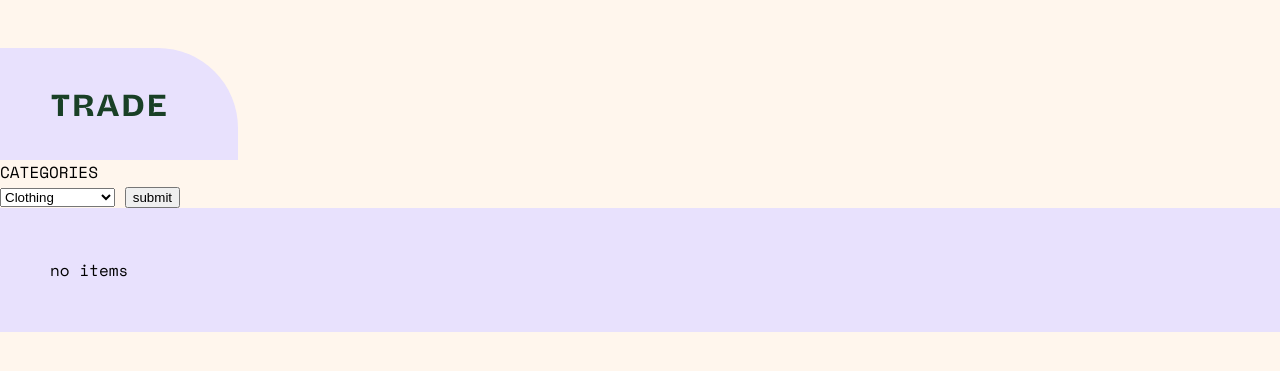
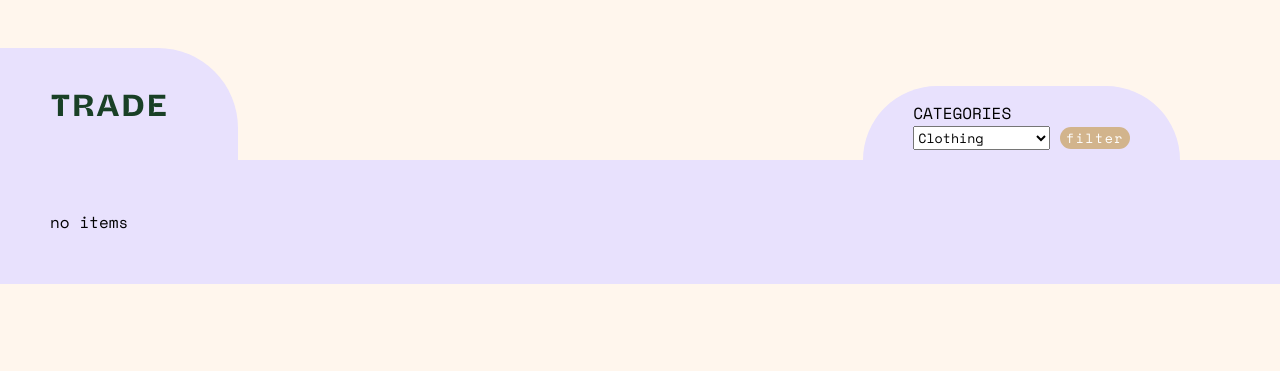
Before and after one commit to aysung8191/This-for-That, a Django app: page /items in a window 1280 px wide. Shown: the part 142-513 px from the top of the page. Run offline with Django 4.2, Linux system fonts and the light colour scheme; data that the repository does not hold is empty.

Commit message:
adds styling

```diff
--- a/main_app/static/css/style.css
+++ b/main_app/static/css/style.css
@@ -68,6 +68,10 @@ footer {
     display: flex;
 }
 
+.spc-btwn {
+    justify-content: space-between;
+}
+
 .center {
     text-align: center;
 }
@@ -100,6 +104,24 @@ footer {
     padding: 25px;
 }
 
+.category-container {
+    display: flex;
+    flex-direction: column;
+    justify-content: end;
+}
+
+.category-container>div {
+    background-color: var(--lavender);
+    padding: 15px 50px 10px 50px;
+    border-top-left-radius: 80px 80px;
+    border-top-right-radius: 80px 80px;
+    margin-right:100px;
+}
+
+.category-container select, .category-container option, .category-container input {
+    font-family: inherit;
+}
+
 .btn-container {
     width: fit-content;
 }
@@ -114,7 +136,20 @@ footer {
     letter-spacing: 5px;
 }
 
+.btn-sm {
+    font-family: 'space-mono';
+    color: white;
+    border-radius: 30px;
+    border: none;
+    cursor: pointer;
+    letter-spacing: 1.5px;
+}
+
 .btn:hover {
+    opacity: .75;
+}
+
+.btn-sm:hover {
     opacity: .75;
 }
 
@@ -200,6 +235,15 @@ footer {
     background-color: var(--lavender);
 }
 
+.home-pg h1 {
+    font-size: 85px;
+    margin:0;
+}
+
+.home-pg-text {
+    margin: 25px;
+}
+
 .tab-container {
     height: 10rem;
     background: var(--cream);
@@ -246,6 +290,12 @@ footer {
     display: flex;
     align-items: center;
     justify-content: center;
+    padding: 25px;
+}
+
+.item-img-container.extra {
+    max-height: 400px;
+    min-height: 400px;
 }
 
 .item-img-container img {
@@ -258,6 +308,7 @@ footer {
     display: flex;
     flex-direction: column;
     align-items: center;
+    text-align: center;
 }
 
 .img-text-container div {
--- a/main_app/templates/main_app/item_list.html
+++ b/main_app/templates/main_app/item_list.html
@@ -3,10 +3,13 @@
 {% block bodytag %} class="items-index" {% endblock %}
 {% block content %}
 
+<div class="flex spc-btwn">
     <div class="tab-container">
         <div class="tab-text"><h1>TRADE</h1></div>
     </div>
 
+    <div class="category-container">
+        <div>
             <div>CATEGORIES</div>
             <form action="{% url 'filter' %}" method="POST">
                 {% csrf_token %}
@@ -18,8 +21,11 @@
                     <option value="Entertainment">Entertainment</option>
                     <option value="Other">Other</option>
                 </select>
-    <input type="submit" value="submit">
+                <input type="submit" value="filter" class="btn-sm tan-bckgrnd">
             </form>
+        </div>
+    </div>
+</div>
 
 
 <div class="items-container">
@@ -28,13 +34,13 @@
         <a href="{% url 'item_detail' item.id %}">
             <div class="item-container">
                 {% if item.photo_set.count %}
-                <div class="item-img-container">
+                <div class="item-img-container extra">
                     {% with item.photo_set.all|first as image %}
                     <img src="{{image.url}}">
                     {% endwith %}
                 </div>
                 {% else %}
-                <div class="item-img-container">
+                <div class="item-img-container extra">
                     <img src="https://i0.wp.com/sofiestdesigns.com/wp-content/uploads/2022/05/SilverMushroom.jpg?fit=768%2C768&ssl=1">
                 </div>
                 {% endif %}
--- a/main_app/views.py
+++ b/main_app/views.py
@@ -24,7 +24,7 @@ class ItemsList(ListView):
     if self.request.user.is_authenticated :
       items = Item.objects.exclude(user = self.request.user).exclude(status = '2')
     else :
-      items = Item.objects.all()
+      items = Item.objects.all().exclude(status = '2')
     context['item_list'] = items
     return context
 
@@ -180,8 +180,10 @@ def add_photo(photo_file, item_id):
   return redirect('item_detail', pk=item_id)
 
 def filter_items_list(request):
-  item_list = Item.objects.exclude(user = request.user).exclude(status = '2').filter(category = request.POST['CATEGORIES'])
-  print(request.POST['CATEGORIES'])
+  if request.user.is_authenticated:
+    item_list = Item.objects.exclude(user = request.user).exclude(status = '2').filter(category = request.POST['CATEGORIES'])
+  else :
+    item_list = Item.objects.all().exclude(status = '2').filter(category = request.POST['CATEGORIES'])
   return render(request, 'main_app/item_list.html', {
     'item_list': item_list
   })
```
Also changed, not shown: main_app/templates/home.html (+10 -1 lines), main_app/templates/main_app/item_detail.html (+6 -2 lines). Lines whose indentation alone changed are shown as unchanged.
